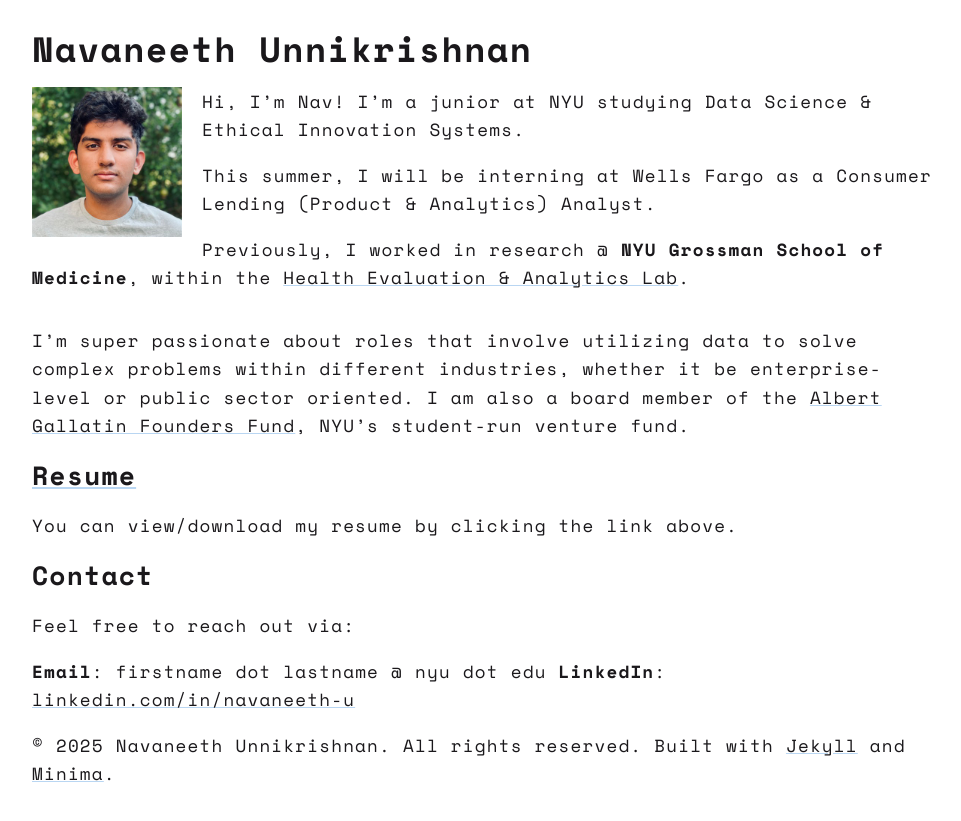
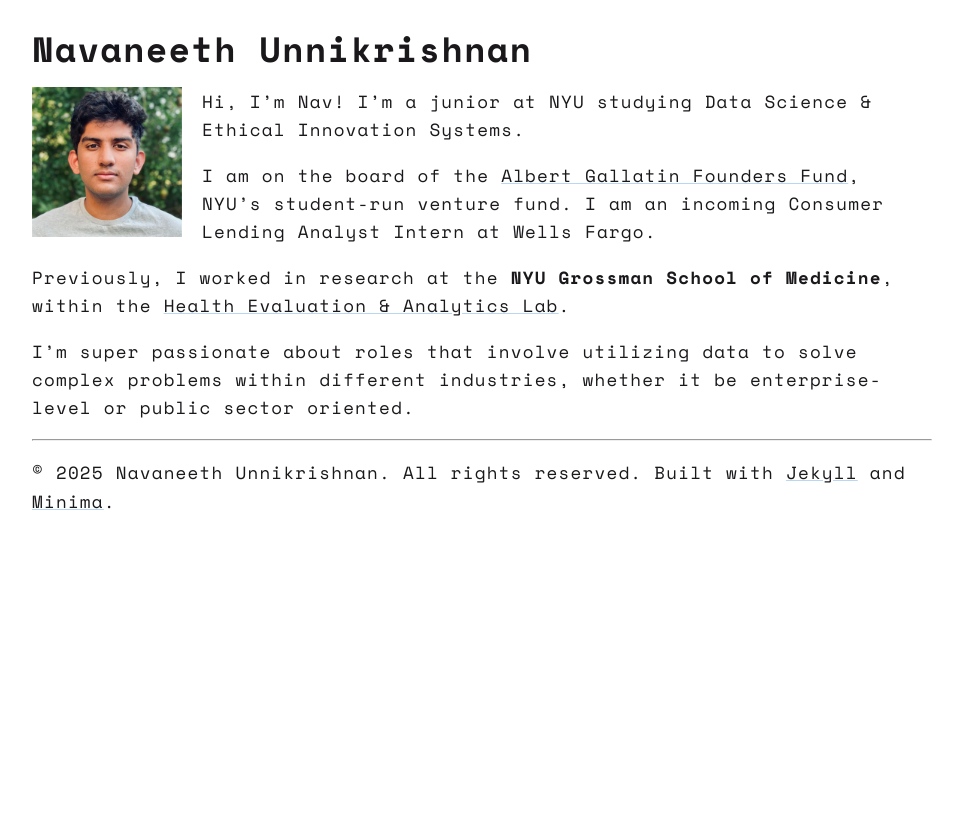
Before and after one commit to navunni/navunni.github.io, a Jekyll site: the page built from index.md, in a window 1280 px wide. Shown: the top 821 px of the page, without its empty margins (158-1119 px from the left). Built offline with Jekyll 4.4.1, drawn with Linux system fonts in a browser that asks for light colours.

Commit message:
changed info on index markdown file.

```diff
--- a/index.md
+++ b/index.md
@@ -9,21 +9,10 @@
 
 Hi, I'm Nav! I'm a junior at NYU studying Data Science & Ethical Innovation Systems.
 
-This summer, I will be interning at Wells Fargo as a Consumer Lending (Product & Analytics) Analyst.
+I am on the board of the [Albert Gallatin Founders Fund](https://forms.gallatin.nyu.edu/node/782), NYU's student-run venture fund. I am an incoming Consumer Lending Analyst Intern at Wells Fargo.
 
-Previously, I worked in research @ **NYU Grossman School of Medicine**, within the [Health Evaluation & Analytics Lab](https://med.nyu.edu/departments-institutes/population-health/divisions-sections-centers/health-behavior/section-health-choice-policy-evaluation/research/health-evaluation-analytics-lab).
+Previously, I worked in research at the **NYU Grossman School of Medicine**, within the [Health Evaluation & Analytics Lab](https://med.nyu.edu/departments-institutes/population-health/divisions-sections-centers/health-behavior/section-health-choice-policy-evaluation/research/health-evaluation-analytics-lab).
 
-<div class="clearfix"></div>
+I'm super passionate about roles that involve utilizing data to solve complex problems within different industries, whether it be enterprise-level or public sector oriented.
 
-I'm super passionate about roles that involve utilizing data to solve complex problems within different industries, whether it be enterprise-level or public sector oriented. I am also a board member of the [Albert Gallatin Founders Fund](https://forms.gallatin.nyu.edu/node/782), NYU's student-run venture fund.
-
-## [Resume](assets/resume.pdf)
-
-You can view/download my resume by clicking the link above.
-
-## Contact
-
-Feel free to reach out via:
-
-**Email**: firstname dot lastname @ nyu dot edu
-**LinkedIn**: [linkedin.com/in/navaneeth-u](https://linkedin.com/in/navaneeth-u)
+------------------
```
